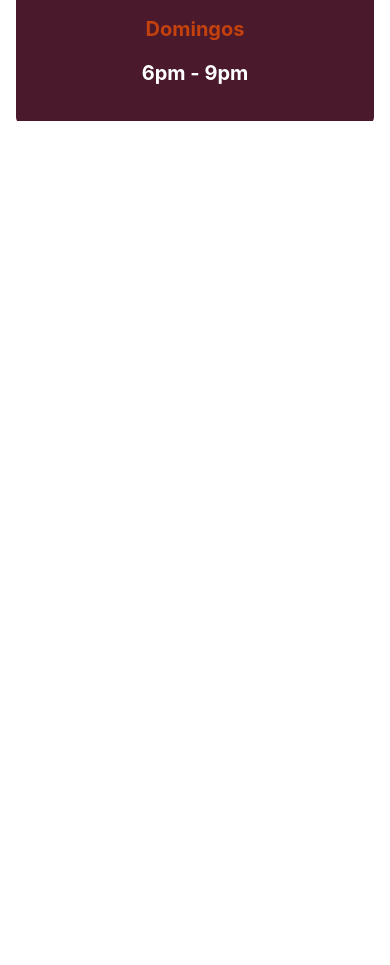
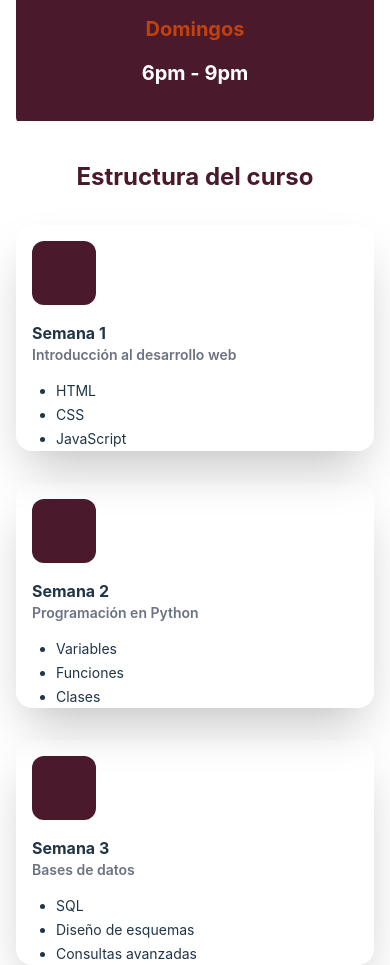
Before and after one commit to hros19/ticademycr, a React (Vite) app: page /Schedules-Curriculum in a window 390 px wide. Shown: the part 2396-3361 px from the top of the page. Before the commit the page ends 2517 px from the top, so only its background shows below. Built offline with nearby package versions, Linux system fonts and the light colour scheme.

Commit message:
Estructura de los cursos
Ya es responsive, falta la seccion de comentarios

```diff
--- /dev/null
+++ b/src/components/Schedules&Curriculum/CourseStructure.jsx
@@ -0,0 +1,44 @@
+import React from 'react';
+
+const CourseStructure = ({ Weeks }) => {
+  return (
+    <div className="flex flex-col items-center px-4 sm:px-6 lg:px-8 h-screen">
+      <h1 className="text-customMaroon mt-10 text-2xl sm:text-3xl md:text-4xl lg:text-5xl font-bold text-center">
+        Estructura del curso
+      </h1>
+      {/* Renderizar cada curso */}
+      {Weeks.map((Week, index) => (
+        <div
+          key={index}
+          className="flex flex-col sm:flex-row overflow-hidden px-4 sm:px-6 lg:px-8 w-full sm:w-[90%] rounded-2xl shadow-2xl mt-8 p-4 sm:p-5 lg:p-6">
+          {/* Título del curso */}
+          <div className="flex items-center mb-4 sm:mb-0 sm:mr-6">
+            <div className="flex items-center justify-center bg-customMaroon h-16 w-16 sm:h-20 sm:w-20 rounded-xl text-white">
+              {/* Puedes añadir un ícono aquí si es necesario */}
+            </div>
+          </div>
+          <div className="flex flex-col w-full">
+            <div className="mb-4">
+              <h1 className="text-base sm:text-lg md:text-xl lg:text-2xl font-bold">{Week.title}</h1>
+              <h1 className="text-gray-500 text-sm sm:text-base md:text-lg lg:text-xl font-semibold">
+                {Week.subtitle}
+              </h1>
+            </div>
+            {/* Lista de contenidos */}
+            <ul className="list-disc ml-6 sm:ml-10">
+              {Week.contents.map((content, contentIndex) => (
+                <li
+                  key={contentIndex}
+                  className="text-sm sm:text-base md:text-lg lg:text-xl font-normal sm:font-bold mb-1">
+                  {content}
+                </li>
+              ))}
+            </ul>
+          </div>
+        </div>
+      ))}
+    </div>
+  );
+};
+
+export default CourseStructure;
--- a/src/components/Schedules&Curriculum/Schedules&Curriculum.jsx
+++ b/src/components/Schedules&Curriculum/Schedules&Curriculum.jsx
@@ -2,7 +2,27 @@ import React from 'react';
 import HeroSection from './HeroSection';
 import Dates from './Dates';
 import Groups from './Groups'
+import CourseStructure from './CourseStructure'
 import imageUrl from "../../assets/ticademy/pexels-fauxels-3184405.jpg";
+
+
+const weeks = [
+  {
+    title: "Semana 1",
+    subtitle: "Introducción al desarrollo web",
+    contents: ["HTML", "CSS", "JavaScript"],
+  },
+  {
+    title: "Semana 2",
+    subtitle: "Programación en Python",
+    contents: ["Variables", "Funciones", "Clases"],
+  },
+  {
+    title: "Semana 3",
+    subtitle: "Bases de datos",
+    contents: ["SQL", "Diseño de esquemas", "Consultas avanzadas"],
+  },
+];
 
 
 const SchedulesAndCurriculum = () => {
@@ -17,6 +37,7 @@ const SchedulesAndCurriculum = () => {
       {/*Arreglar responsive*/}
       <Dates/>
       <Groups/>
+      <CourseStructure Weeks={weeks}/>
     </div>
   );
 };
```
